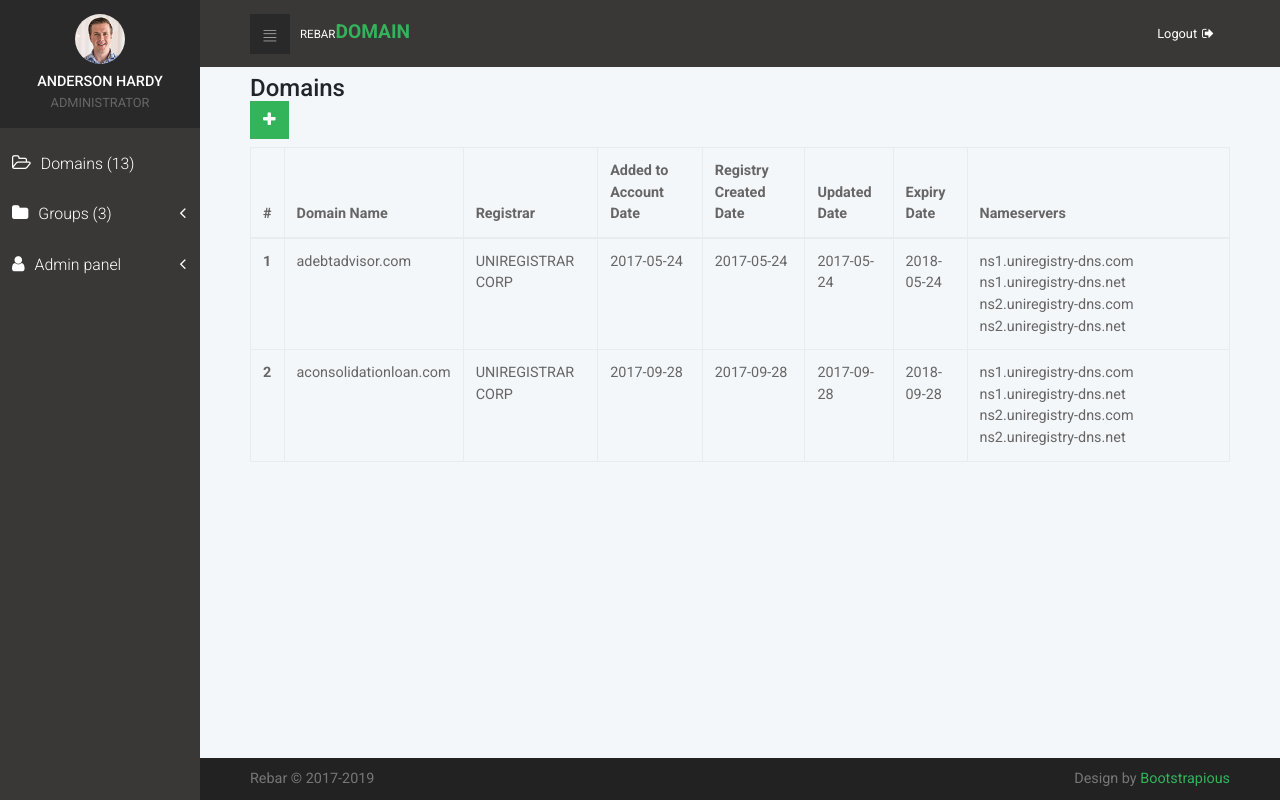
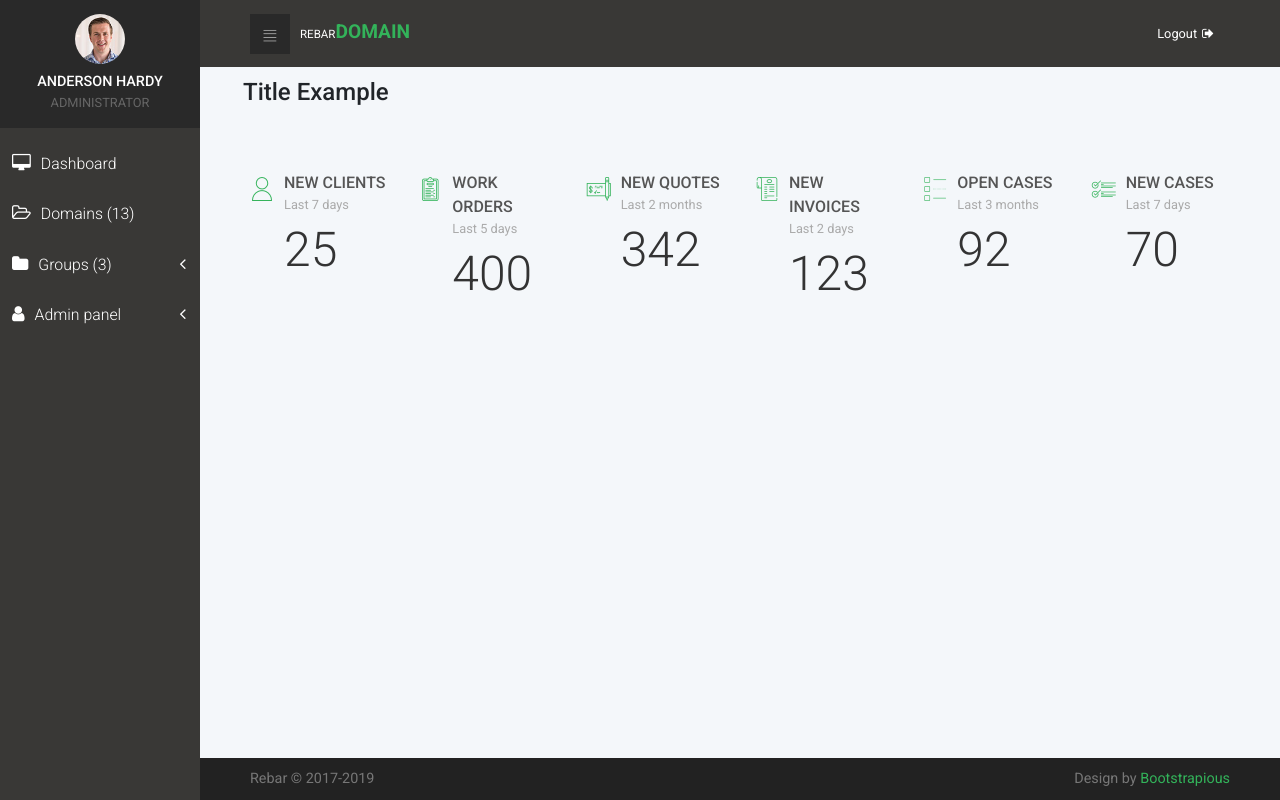
Before and after one commit to oilujc/domain_admin, a PHP site: template resources/views/home.twig in a window 1280 px wide. Run offline with PHP 8.4, Linux system fonts and the light colour scheme; the template is opened without the code that fills it, so the values that code supplies are empty; some libraries are stand-ins or nearby versions.

Commit message:
update files 7/1 540

```diff
--- a/app/Controllers/HomeController.php
+++ b/app/Controllers/HomeController.php
@@ -8,9 +8,7 @@ class HomeController extends Controller{
 		return $this->view->render($response, 'home.twig');
 	}
 
-	public function getAggDomain($request,$response){
-		return $this->view->render($response, 'domains/aggdomain.twig');
-	}
+
 }
 
  ?>
--- a/resources/views/home.twig
+++ b/resources/views/home.twig
@@ -4,52 +4,61 @@
     {{ parent() }}
 {% endblock %}
 {% block content %}
-     <div class="row">
-        <div class="col-2">
-          <h1>Domains <a href="{{ path_for('newdomain') }}" class="btn btn-primary"><i class="fa fa-plus" aria-hidden="true"></i></a></h1>
-        </div>
-        <div class="col-12">
-            <table class="table table-responsive table-bordered table-hover">
-               <thead>
-                 <tr>
-                   <th scope="col">#</th>
-                   <th scope="col">Domain Name</th>
-                   <th scope="col">Registrar</th>
-                   <th scope="col">Added to Account Date</th>
-                   <th scope="col">Registry Created Date</th>
-                   <th scope="col">Updated Date</th>
-                   <th scope="col">Expiry Date</th>
-                   <th scope="col">Nameservers</th>
-                 </tr>
-               </thead>
-               <tbody>
-                 <tr class="clickable-row" data-href="domain/1">
-                  <th scope="row">1</th>
-                  <td>adebtadvisor.com</td>
-                  <td>UNIREGISTRAR CORP</td>
-                  <td>2017-05-24</td>
-                  <td>2017-05-24</td>
-                  <td>2017-05-24</td>
-                  <td>2018-05-24</td>
-                  <td>ns1.uniregistry-dns.com ns1.uniregistry-dns.net ns2.uniregistry-dns.com ns2.uniregistry-dns.net</td>
-                 </tr>
-                 <tr class="clickable-row" data-href="domain/2">
-                   <th scope="row">2</th>
-                   <td>aconsolidationloan.com</td>
-                   <td>UNIREGISTRAR CORP</td>
-                   <td>2017-09-28</td>
-                   <td>2017-09-28</td>
-                   <td>2017-09-28</td>
-                   <td>2018-09-28</td>
-                   <td>ns1.uniregistry-dns.com ns1.uniregistry-dns.net ns2.uniregistry-dns.com ns2.uniregistry-dns.net</td>
-                 </tr>
-               </tbody>
-            </table>
-        </div>
-     </div>
-
+   <section class="dashboard-counts section-padding">
+	        <div class="container-fluid">
+	          <div class="row">
+	            <div class="col-xl-2 col-md-4 col-6">
+	              <div class="wrapper count-title d-flex">
+	                <div class="icon"><i class="icon-user"></i></div>
+	                <div class="name"><strong class="text-uppercase">New Clients</strong><span>Last 7 days</span>
+	                  <div class="count-number">25</div>
+	                </div>
+	              </div>
+	            </div>
+	            <div class="col-xl-2 col-md-4 col-6">
+	              <div class="wrapper count-title d-flex">
+	                <div class="icon"><i class="icon-padnote"></i></div>
+	                <div class="name"><strong class="text-uppercase">Work Orders</strong><span>Last 5 days</span>
+	                  <div class="count-number">400</div>
+	                </div>
+	              </div>
+	            </div>
+	            <div class="col-xl-2 col-md-4 col-6">
+	              <div class="wrapper count-title d-flex">
+	                <div class="icon"><i class="icon-check"></i></div>
+	                <div class="name"><strong class="text-uppercase">New Quotes</strong><span>Last 2 months</span>
+	                  <div class="count-number">342</div>
+	                </div>
+	              </div>
+	            </div>
+	            <div class="col-xl-2 col-md-4 col-6">
+	              <div class="wrapper count-title d-flex">
+	                <div class="icon"><i class="icon-bill"></i></div>
+	                <div class="name"><strong class="text-uppercase">New Invoices</strong><span>Last 2 days</span>
+	                  <div class="count-number">123</div>
+	                </div>
+	              </div>
+	            </div>
+	            <div class="col-xl-2 col-md-4 col-6">
+	              <div class="wrapper count-title d-flex">
+	                <div class="icon"><i class="icon-list"></i></div>
+	                <div class="name"><strong class="text-uppercase">Open Cases</strong><span>Last 3 months</span>
+	                  <div class="count-number">92</div>
+	                </div>
+	              </div>
+	            </div>
+	            <div class="col-xl-2 col-md-4 col-6">
+	              <div class="wrapper count-title d-flex">
+	                <div class="icon"><i class="icon-list-1"></i></div>
+	                <div class="name"><strong class="text-uppercase">New Cases</strong><span>Last 7 days</span>
+	                  <div class="count-number">70</div>
+	                </div>
+	              </div>
+	            </div>
+	          </div>
+	        </div>
+	      </section>
 {% endblock %}
 {% block foot %}
     {{ parent() }}
-    <script src="{{ base_url() }}/static/js/script.js"></script>
 {% endblock %}
--- a/resources/views/templates/app.twig
+++ b/resources/views/templates/app.twig
@@ -43,58 +43,16 @@
       <header class="header">
         {{ include('templates/partials/navbar.twig')}}
       </header>
-      <section class="my-2 domains">
       <div class="container-fluid">
-          {% block content %}
-
-            <header>
-              <h1 class="h3">Charts</h1>
-            </header>
         <div class="row">
-              <div class="col-lg-12">
-                <div class="card">
-                  <div class="card-header d-flex align-items-center">
-                    <h2 class="h5 display">Basic Table</h2>
-                  </div>
-                  <div class="card-body">
-                    <table class="table">
-                      <thead>
-                        <tr>
-                          <th>#</th>
-                          <th>First Name</th>
-                          <th>Last Name</th>
-                          <th>Username</th>
-                        </tr>
-                      </thead>
-                      <tbody>
-                        <tr>
-                          <th scope="row">1</th>
-                          <td>Mark</td>
-                          <td>Otto</td>
-                          <td>@mdo</td>
-                        </tr>
-                        <tr>
-                          <th scope="row">2</th>
-                          <td>Jacob</td>
-                          <td>Thornton</td>
-                          <td>@fat</td>
-                        </tr>
-                        <tr>
-                          <th scope="row">3</th>
-                          <td>Larry</td>
-                          <td>the Bird</td>
-                          <td>@twitter</td>
-                        </tr>
-                      </tbody>
-                    </table>
+          <div class="col-12 p-2">
+            <h1 class="mt-1">{{ title ?? 'Title Example' }}</h1>
           </div>
         </div>
       </div>
-            </div>
+      {% block content %}
 
       {% endblock %}
-        </div>
-      </section>
       <footer class="main-footer">
         <div class="container-fluid">
           <div class="row">
--- a/resources/views/templates/partials/menu.twig
+++ b/resources/views/templates/partials/menu.twig
@@ -9,7 +9,8 @@
         </div>
         <div class="main-menu">
           <ul id="side-main-menu" class="side-menu list-unstyled">
-            <li><a href="{{ path_for('home') }}"> <i class="fa fa-folder-open-o"></i><span>Domains (13)</span></a></li>
+            <li><a href="{{ path_for('home') }}"> <i class="fa fa-desktop"></i><span>Dashboard</span></a></li>
+            <li><a href="{{ path_for('domains') }}"> <i class="fa fa-folder-open-o"></i><span>Domains (13)</span></a></li>
             <li> <a href="#group-nav-list" data-toggle="collapse" aria-expanded="false"><i class="fa fa-folder"></i><span>Groups (3)</span>
                 <div class="arrow pull-right"><i class="fa fa-angle-down"></i></div></a>
               <ul id="group-nav-list" class="collapse list-unstyled">
```
Also changed, not shown: app/Controllers/DomainController.php (+14 -1 lines), app/routes.php (+6 -3 lines), resources/views/domains/domains.twig (added, +55 -0 lines), resources/views/group.twig (+9 -5 lines), resources/views/role.twig (+9 -5 lines), resources/views/users.twig (+9 -5 lines), resources/views/templates/domains.twig (deleted). Lines whose indentation alone changed are shown as unchanged.
